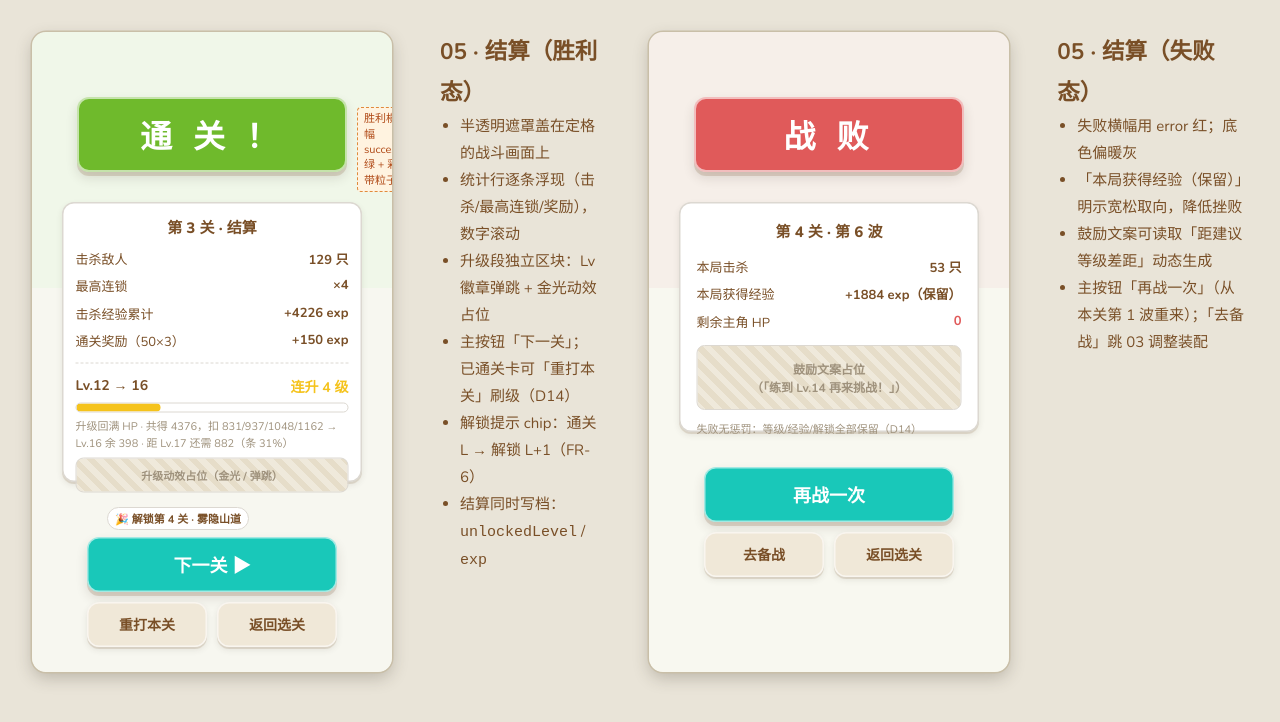
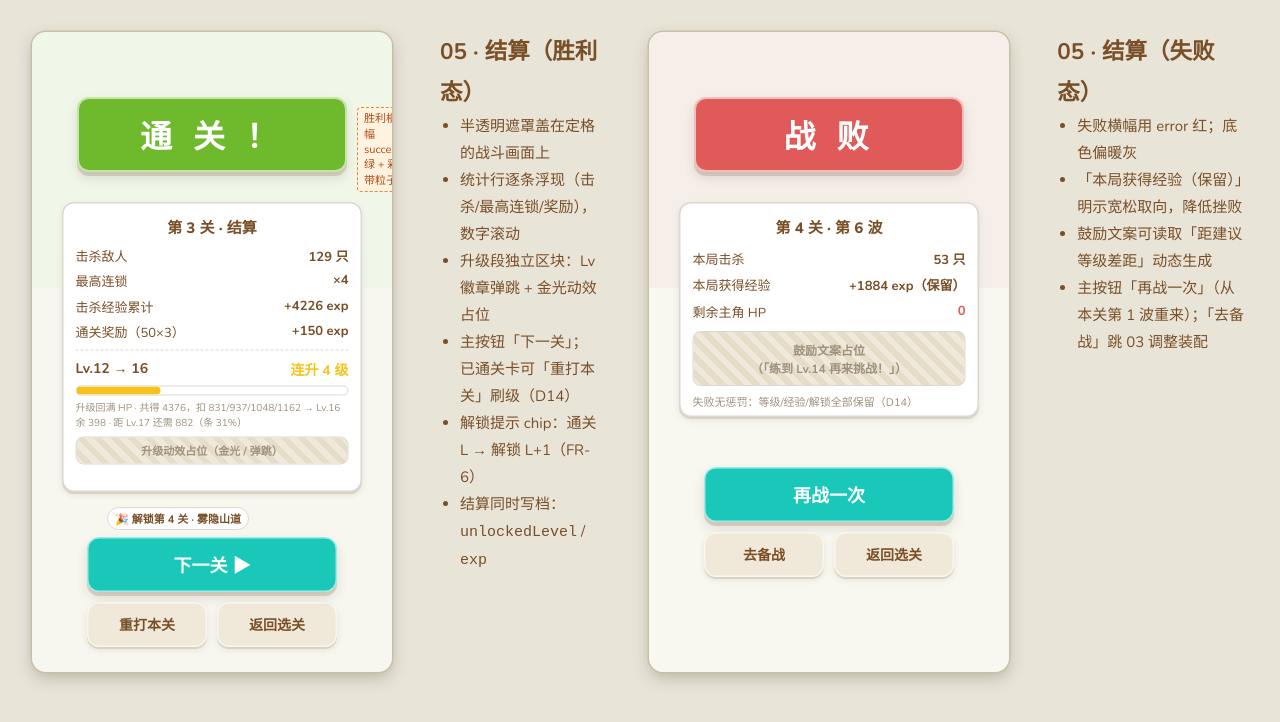
Before and after one commit to Luckybbbbb/ycfs3-ssww, a plain HTML site: page docs/design/ui/05-result.html in a window 1280 px wide. Drawn offline with nearby package versions, Linux system fonts and the light colour scheme.

Commit message:
docs(design): 按审核整改瘫痪恢复发射门控与线稿布局

```diff
--- a/docs/design/ui/05-result.html
+++ b/docs/design/ui/05-result.html
@@ -17,18 +17,18 @@
   <div class="callout" style="left:650px;top:150px;">胜利横幅<br>success 绿 + 彩带粒子</div>
 
   <!-- 经验结算卡 -->
-  <div style="position:absolute;left:60px;top:340px;width:600px;height:560px;background:#fff;border:3px solid var(--ai-border);border-radius:var(--radius);box-shadow:var(--clay-shadow-sm);padding:24px;">
+  <div style="position:absolute;left:60px;top:340px;width:600px;height:580px;background:#fff;border:3px solid var(--ai-border);border-radius:var(--radius);box-shadow:var(--clay-shadow-sm);padding:24px;">
     <div style="font-size:30px;font-weight:900;text-align:center;">第 3 关 · 结算</div>
-    <div style="display:flex;justify-content:space-between;font-size:26px;margin-top:20px;"><span>击杀敌人</span><b>129 只</b></div>
-    <div style="display:flex;justify-content:space-between;font-size:26px;margin-top:16px;"><span>最高连锁</span><b>×4</b></div>
-    <div style="display:flex;justify-content:space-between;font-size:26px;margin-top:16px;"><span>击杀经验累计</span><b>+4226 exp</b></div>
-    <div style="display:flex;justify-content:space-between;font-size:26px;margin-top:16px;"><span>通关奖励（50×3）</span><b>+150 exp</b></div>
-    <div style="border-top:2px dashed var(--ai-border);margin-top:24px;padding-top:24px;">
+    <div style="display:flex;justify-content:space-between;font-size:26px;margin-top:14px;"><span>击杀敌人</span><b>129 只</b></div>
+    <div style="display:flex;justify-content:space-between;font-size:26px;margin-top:12px;"><span>最高连锁</span><b>×4</b></div>
+    <div style="display:flex;justify-content:space-between;font-size:26px;margin-top:12px;"><span>击杀经验累计</span><b>+4226 exp</b></div>
+    <div style="display:flex;justify-content:space-between;font-size:26px;margin-top:12px;"><span>通关奖励（50×3）</span><b>+150 exp</b></div>
+    <div style="border-top:2px dashed var(--ai-border);margin-top:16px;padding-top:16px;">
       <div style="display:flex;justify-content:space-between;font-size:28px;"><span><b>Lv.12 → 16</b></span><b style="color:var(--ai-warning);">连升 4 级</b></div>
       <div class="bar exp" style="margin-top:12px;"><i style="width:31%"></i></div>
-      <div style="font-size:22px;color:var(--ai-text-2nd);margin-top:8px;">升级回满 HP · 共得 4376，扣 831/937/1048/1162 → Lv.16 余 398 · 距 Lv.17 还需 882（条 31%）</div>
+      <div style="font-size:20px;color:var(--ai-text-2nd);margin-top:8px;">升级回满 HP · 共得 4376，扣 831/937/1048/1162 → Lv.16 余 398 · 距 Lv.17 还需 882（条 31%）</div>
     </div>
-    <div class="ph" style="height:70px;margin-top:14px;font-size:22px;">升级动效占位（金光 / 弹跳）</div>
+    <div class="ph" style="height:56px;margin-top:14px;font-size:22px;">升级动效占位（金光 / 弹跳）</div>
   </div>
 
   <!-- 解锁提示 -->
@@ -60,13 +60,13 @@
 
   <div style="position:absolute;left:90px;top:130px;width:540px;height:150px;background:var(--ai-error);border-radius:var(--radius);box-shadow:var(--clay-shadow);display:flex;align-items:center;justify-content:center;color:#fff;font-size:64px;font-weight:900;letter-spacing:12px;border:4px solid rgba(255,255,255,.6);">战 败</div>
 
-  <div style="position:absolute;left:60px;top:340px;width:600px;height:460px;background:#fff;border:3px solid var(--ai-border);border-radius:var(--radius);box-shadow:var(--clay-shadow-sm);padding:32px;">
+  <div style="position:absolute;left:60px;top:340px;width:600px;height:430px;background:#fff;border:3px solid var(--ai-border);border-radius:var(--radius);box-shadow:var(--clay-shadow-sm);padding:24px;">
     <div style="font-size:30px;font-weight:900;text-align:center;">第 4 关 · 第 6 波</div>
-    <div style="display:flex;justify-content:space-between;font-size:26px;margin-top:28px;"><span>本局击杀</span><b>53 只</b></div>
-    <div style="display:flex;justify-content:space-between;font-size:26px;margin-top:16px;"><span>本局获得经验</span><b>+1884 exp（保留）</b></div>
-    <div style="display:flex;justify-content:space-between;font-size:26px;margin-top:16px;"><span>剩余主角 HP</span><b style="color:var(--ai-error);">0</b></div>
-    <div class="ph" style="height:130px;margin-top:28px;font-size:24px;">鼓励文案占位<br>（「练到 Lv.14 再来挑战！」）</div>
-    <div style="font-size:22px;color:var(--ai-text-2nd);margin-top:20px;">失败无惩罚：等级/经验/解锁全部保留（D14）</div>
+    <div style="display:flex;justify-content:space-between;font-size:26px;margin-top:20px;"><span>本局击杀</span><b>53 只</b></div>
+    <div style="display:flex;justify-content:space-between;font-size:26px;margin-top:14px;"><span>本局获得经验</span><b>+1884 exp（保留）</b></div>
+    <div style="display:flex;justify-content:space-between;font-size:26px;margin-top:14px;"><span>剩余主角 HP</span><b style="color:var(--ai-error);">0</b></div>
+    <div class="ph" style="height:110px;margin-top:20px;font-size:24px;">鼓励文案占位<br>（「练到 Lv.14 再来挑战！」）</div>
+    <div style="font-size:22px;color:var(--ai-text-2nd);margin-top:14px;">失败无惩罚：等级/经验/解锁全部保留（D14）</div>
   </div>
 
   <div class="btn" style="position:absolute;left:110px;top:870px;width:500px;height:110px;font-size:36px;">再战一次</div>
```
Also changed, not shown: docs/design/ui/03-loadout.html (+3 -3 lines), docs/design/ui/preview/03-loadout.png, docs/design/ui/preview/04-battle-min-360x640.png, docs/design/ui/preview/05-result.png, 5 other files.
